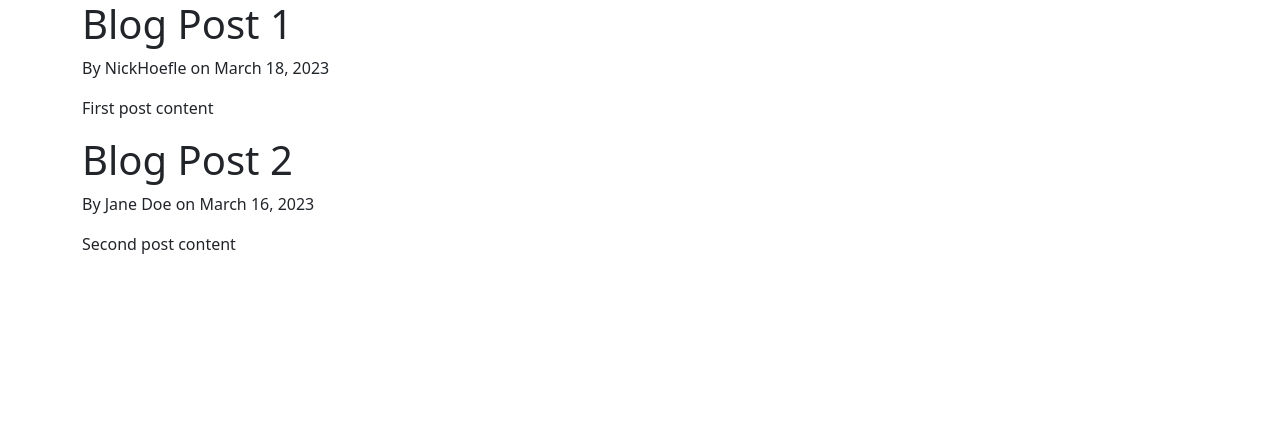
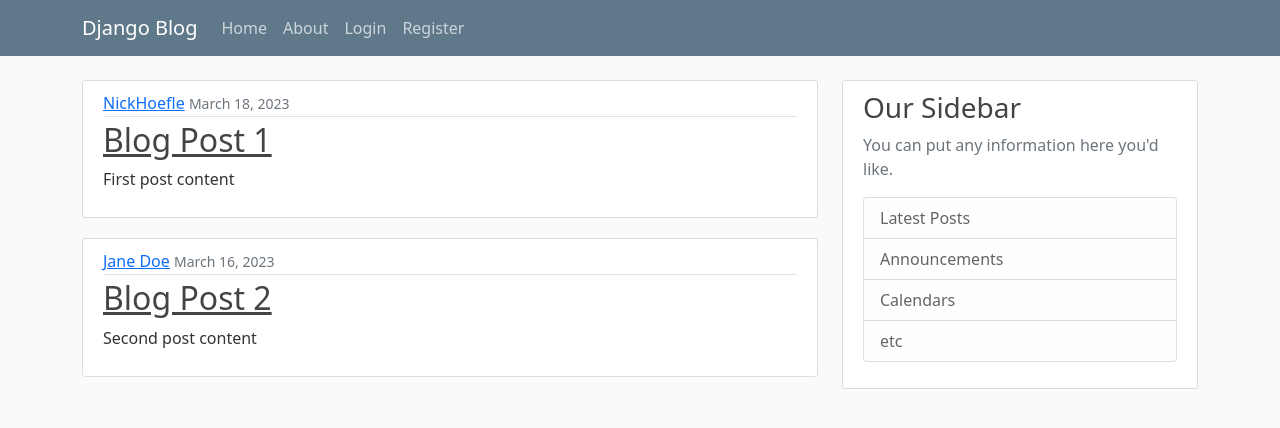
Before and after one commit to nickhoefle/django_blog, a Django app: page /blog/ in a window 1280 px wide. Shown: the top 428 px of the page. Run offline with Django 4.2, Linux system fonts and the light colour scheme.

Commit message:
added navbar html and url routes.

```diff
--- /dev/null
+++ b/blog/static/blog/main.css
@@ -0,0 +1,84 @@
+body {
+    background: #fafafa;
+    color: #333333;
+    margin-top: 5rem;
+}
+
+h1, h2, h3, h4, h5, h6 {
+    color: #444444;
+}
+
+ul {
+    margin: 0;
+}
+
+.bg-steel {
+    background-color: #5f788a;
+}
+
+.site-header .navbar-nav .nav-link {
+    color: #cbd5db;
+}
+
+.site-header .navbar-nav .nav-link:hover {
+    color: #ffffff;
+}
+
+.site-header .navbar-nav .nav-link.active {
+    font-weight: 500;
+}
+
+.content-section {
+    background: #ffffff;
+    padding: 10px 20px;
+    border: 1px solid #dddddd;
+    border-radius: 3px;
+    margin-bottom: 20px;
+}
+
+.article-title {
+    color: #444444;
+}
+
+a.article-title:hover {
+    color: #428bca;
+    text-decoration: none;
+}
+
+.article-content {
+    white-space: pre-line;
+}
+
+.article-img {
+    height: 65px;
+    width: 65px;
+    margin-right: 16px;
+}
+
+.article-metadata {
+    padding-bottom: 1px;
+    margin-bottom: 4px;
+    border-bottom: 1px solid #e3e3e3
+}
+
+.article-metadata a:hover {
+    color: #333;
+    text-decoration: none;
+}
+
+.article-svg {
+    width: 25px;
+    height: 25px;
+    vertical-align: middle;
+}
+
+.account-img {
+    height: 125px;
+    width: 125px;
+    margin-right: 20px;
+    margin-bottom: 16px;
+}
+
+.account-heading {
+    font-size: 2.5rem;
+}
--- a/blog/templates/blog/base.html
+++ b/blog/templates/blog/base.html
@@ -1,3 +1,4 @@
+{% load static %}
 <!DOCTYPE html>
 <html>
 <head>
@@ -9,6 +10,8 @@
     <!-- Bootstrap CSS -->
     <link href="https://cdn.jsdelivr.net/npm/bootstrap@5.0.2/dist/css/bootstrap.min.css" rel="stylesheet" integrity="sha384-EVSTQN3/azprG1Anm3QDgpJLIm9Nao0Yz1ztcQTwFspd3yD65VohhpuuCOmLASjC" crossorigin="anonymous">
 
+    <link rel="stylesheet" type="text/css" href="{% static 'blog/main.css' %}">
+
     {% if title %}
         <title>Django Blog - {{ title }}</title>
     {% else %}
@@ -17,9 +20,48 @@
 </head>
 </head>
 <body>
-    <div class="container">
-        {% block content %}{% endblock %}
-    </div>
+    <header class="site-header">
+        <nav class="navbar navbar-expand-md navbar-dark bg-steel fixed-top">
+            <div class="container">
+                <a class="navbar-brand mr-4" href="{% url 'blog-home' %}">Django Blog</a>
+                <button class="navbar-toggler" type="button" data-toggle="collapse" data-target="#navbarToggle" aria-controls="navbarToggle" aria-expanded="false" aria-label="Toggle navigation">
+                <span class="navbar-toggler-icon"></span>
+                </button>
+                <div class="collapse navbar-collapse" id="navbarToggle">
+                    <div class="navbar-nav mr-auto">
+                        <a class="nav-item nav-link" href="{% url 'blog-home' %}">Home</a>
+                        <a class="nav-item nav-link" href="{% url 'blog-about' %}">About</a>
+                    </div>
+                    <!-- Navbar Right Side -->
+                    <div class="navbar-nav">
+                        <a class="nav-item nav-link" href="#">Login</a>
+                        <a class="nav-item nav-link" href="#">Register</a>
+                    </div>
+                </div>
+            </div>
+        </nav>
+    </header>
+
+    <main role="main" class="container">
+        <div class="row">
+            <div class="col-md-8">
+                {% block content %}{% endblock %}
+            </div>
+            <div class="col-md-4">
+                <div class="content-section">
+                    <h3>Our Sidebar</h3>
+                    <p class='text-muted'>You can put any information here you'd like.
+                        <ul class="list-group">
+                            <li class="list-group-item list-group-item-light">Latest Posts</li>
+                            <li class="list-group-item list-group-item-light">Announcements</li>
+                            <li class="list-group-item list-group-item-light">Calendars</li>
+                            <li class="list-group-item list-group-item-light">etc</li>
+                        </ul>
+                    </p>
+                </div>
+            </div>
+        </div>
+    </main>
 
     <script src="https://cdn.jsdelivr.net/npm/@popperjs/core@2.9.2/dist/umd/popper.min.js" integrity="sha384-IQsoLXl5PILFhosVNubq5LC7Qb9DXgDA9i+tQ8Zj3iwWAwPtgFTxbJ8NT4GN1R8p" crossorigin="anonymous"></script>
     <script src="https://cdn.jsdelivr.net/npm/bootstrap@5.0.2/dist/js/bootstrap.min.js" integrity="sha384-cVKIPhGWiC2Al4u+LWgxfKTRIcfu0JTxR+EQDz/bgldoEyl4H0zUF0QKbrJ0EcQF" crossorigin="anonymous"></script>
--- a/blog/templates/blog/home.html
+++ b/blog/templates/blog/home.html
@@ -1,8 +1,15 @@
 {% extends "blog/base.html" %}
 {% block content %}
     {% for post in posts %}
-        <h1>{{ post.title }}</h1>
-        <p>By {{ post.author }} on {{ post.date_posted }}</p>
-        <p>{{ post.content }}</p>
+        <article class="media content-section">
+            <div class="media-body">
+                <div class="article-metadata">
+                    <a class="mr-2" href="#">{{ post.author }}</a>
+                    <small class="text-muted">{{ post.date_posted }}</small>
+                </div>
+                <h2><a class="article-title" href="#">{{ post.title }}</a></h2>
+                <p class="article-content">{{ post.content }}</p>
+            </div>
+        </article>
     {% endfor %}
 {% endblock content %}
```
